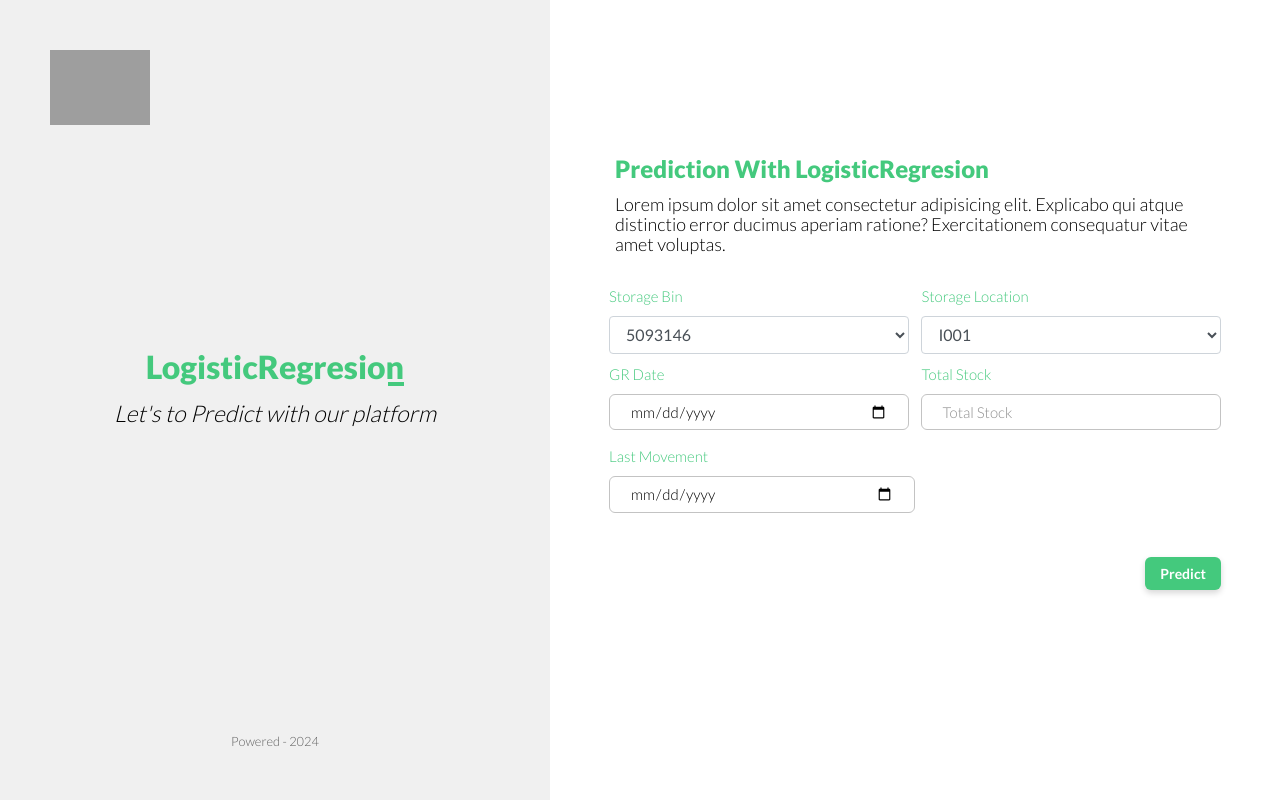
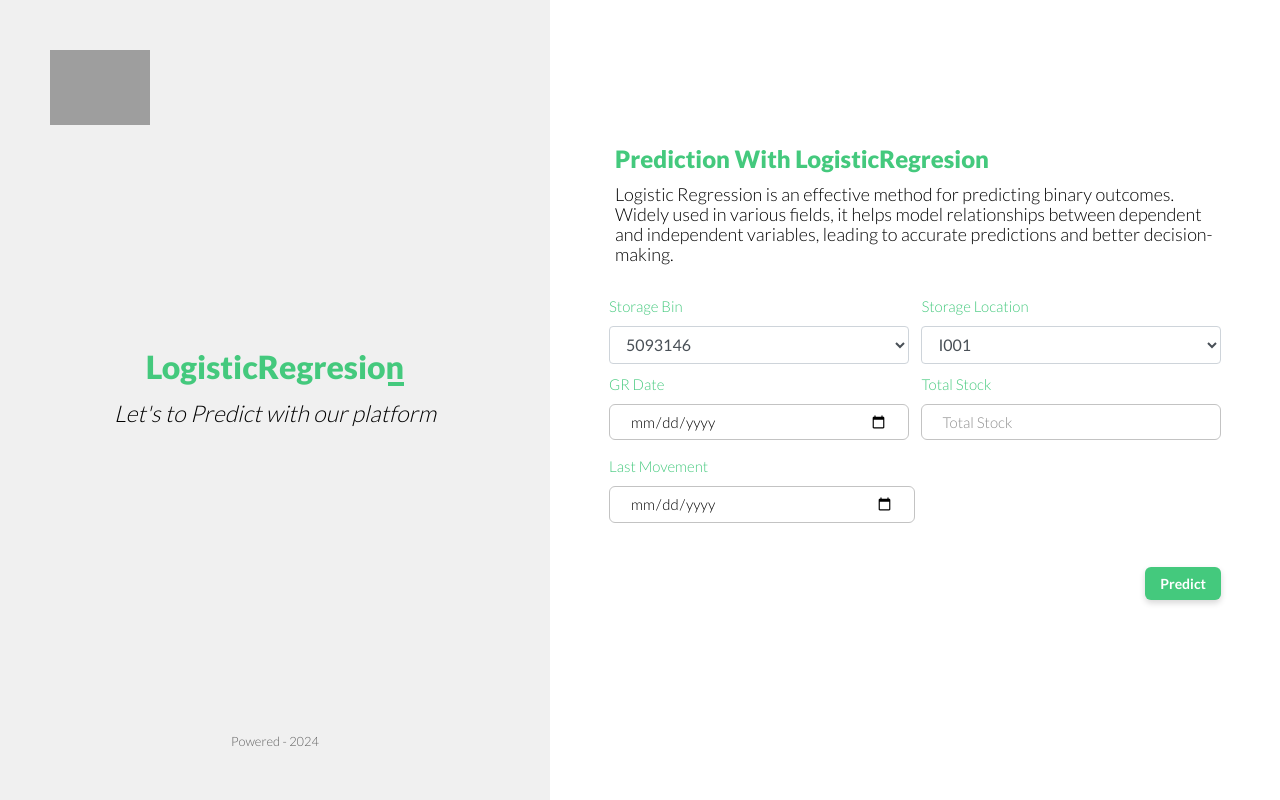
Before and after one commit to Herisetyawan123/storage-priority, a Flask app: page / in a window 1280 px wide. Run offline with Flask 3, Linux system fonts and the light colour scheme; parts of the project's set-up code (start-up, migrations or seed data) failed here and were passed over; some libraries are stand-ins or nearby versions; grey boxes are pictures that could not be loaded.

Commit message:
feat: fix

```diff
--- a/templates/index.html
+++ b/templates/index.html
@@ -62,9 +62,10 @@
             <div class="form-items">
               <h3>Prediction With LogisticRegresion</h3>
               <p class="text-black">
-                Lorem ipsum dolor sit amet consectetur adipisicing elit.
-                Explicabo qui atque distinctio error ducimus aperiam ratione?
-                Exercitationem consequatur vitae amet voluptas.
+                Logistic Regression is an effective method for predicting binary
+                outcomes. Widely used in various fields, it helps model
+                relationships between dependent and independent variables,
+                leading to accurate predictions and better decision-making.
               </p>
               <form
                 id="form-predict"
```
Also changed, not shown: app.py (line endings or trailing spaces).
